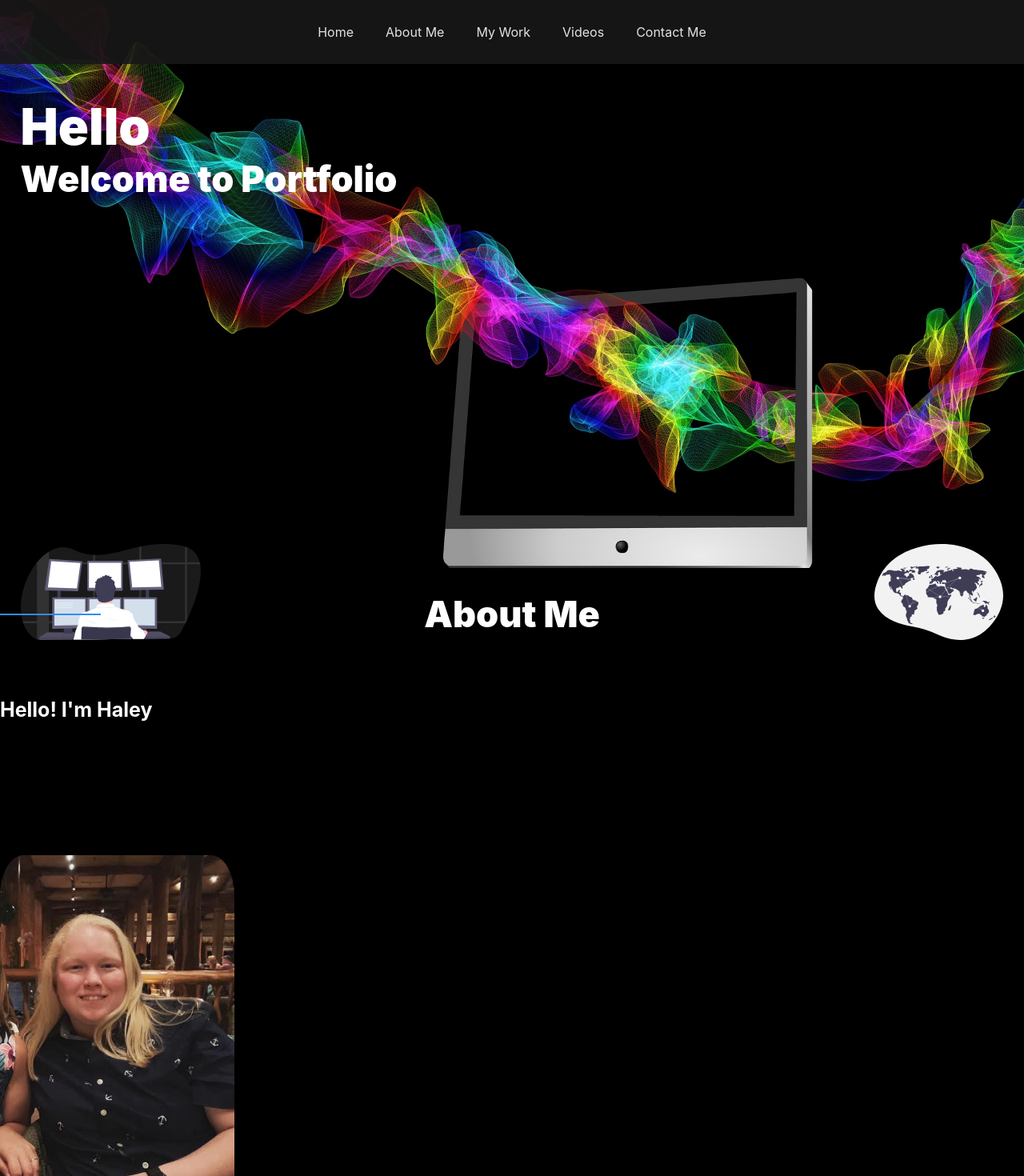
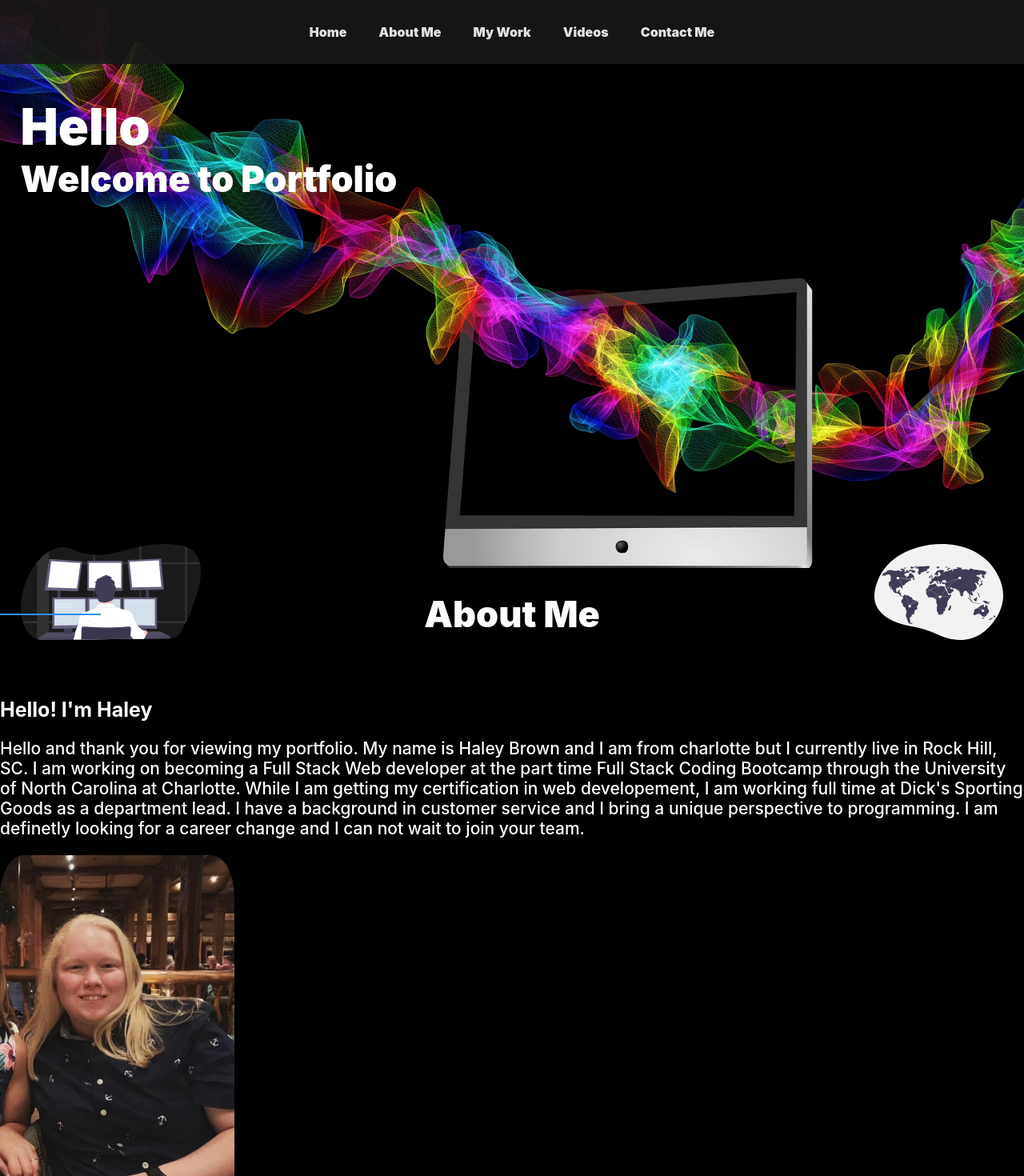
Before and after one commit to Hbrown16/React-Portfolio, a React (Create React App) app in the folder react-portfolio-haley/: page / in a window 1280 px wide. Shown: the top 1470 px of the page at 80% size. Built offline with nearby package versions, Linux system fonts and the light colour scheme.

Commit message:
styling about ' clear

```diff
--- a/react-portfolio-haley/src/index.css
+++ b/react-portfolio-haley/src/index.css
@@ -22,8 +22,14 @@ h2 {
 p {
   font-weight: 500;
   font-size: 21px;
+  color: white;
 }
 
+a {
+  font-weight: 900;
+  font-size: 16px;
+  color: white;
+}
 
 code {
   font-family: source-code-pro, Menlo, Monaco, Consolas, 'Courier New',
```
